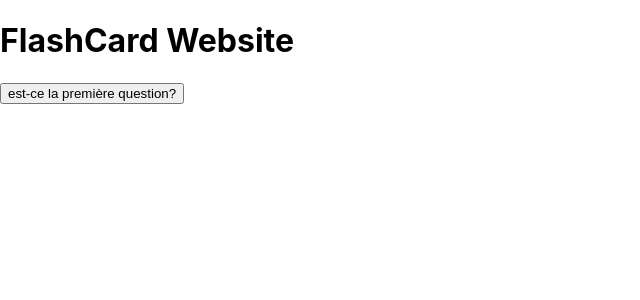
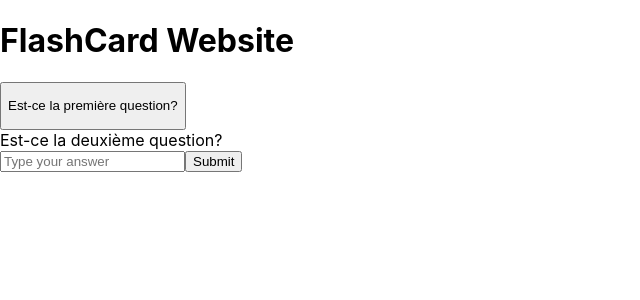
Before and after one commit to KevinGauvain/create-react-app, a React (Create React App) app: page / in a window 1280 px wide. Shown: the top 300 px of the page, without its empty margins (0-640 px from the left). Built offline with nearby package versions, Linux system fonts and the light colour scheme.

Commit message:
card Une Ok card Deux En Cours

```diff
--- a/src/App.tsx
+++ b/src/App.tsx
@@ -3,13 +3,16 @@ import React from "react";
 import "./App.css";
 import panelQuestion from "./data/questionAndAnswer";
 // import Card from "../src/Simple_Card";
-import FinalCardTest from "./components/Mental_Card/index2";
+// import FinalCardTest from "./components/Mental_Card/index2";
+import SimpleCard from "./components/Mental_Card/Simple_Card";
+import InputCard from "./components/Mental_Card/Input_Form_Card";
 
 function App() {
   return (
     <div id="app" className="container default-flex">
       {/* <header className="App-header"></header> */}
-      <FinalCardTest product={panelQuestion} />
+      <SimpleCard product={panelQuestion} />
+      <InputCard product={panelQuestion} />
     </div>
   );
 }
--- a/src/components/Mental_Card/Form_Card.tsx
+++ /dev/null
@@ -1 +0,0 @@
-import React from "react";
--- /dev/null
+++ b/src/components/Mental_Card/Input_Form_Card.tsx
@@ -0,0 +1,78 @@
+import React from "react";
+
+const InputCard = (props: any) => {
+  const [showingOneFaceOfCard, setShowingOneFaceOfCard] = React.useState(
+    props.product.questionTwo.question
+  );
+  const [text, setText] = React.useState("");
+
+  function handleInputText(data: any) {
+    if (data.target.value === props.product.questionTwo.answer) {
+      return <p>{props.product.questionTwo.answer}</p>;
+    } else {
+      const textWrong = "Wrong !";
+      return <p>{textWrong}</p>;
+    }
+  }
+
+  const firstFaceOfCard = () => {
+    return (
+      <div>
+        <label htmlFor="firstNameString">
+          {props.product.questionTwo.question}
+        </label>
+        <form>
+          <input
+            type="text"
+            className="form-control"
+            placeholder="Type your answer"
+          />
+          <button
+            className="btn btn-primary"
+            onSubmit={(event) => handleInputText(event)}
+          >
+            Submit
+          </button>
+        </form>
+      </div>
+    );
+  };
+
+  // const secondFaceOfCard = () => {
+  //   return (
+  //     <div>
+  //       {handleInputText}
+  //     </div>
+  //   );
+  // };
+  const final = firstFaceOfCard();
+  return <div>{final}</div>;
+};
+// const [faceRightOrWrong, setfaceRightOrWrong] = React.useState(true);
+
+// const secondFaceOfCard = () => {
+//   return (
+//     //   if (data.target.value === props.product.questionTwo.answer) {
+//     //     return <p>{setText(`Great ! Answer is : ${props.product.questionTwo.answer}`)}</p>;
+//     //   } else {
+//     //     return setText(`Wrong ! Answer is : ${props.product.questionTwo.answer}`);
+//     //   }
+//     // }
+//     <div>
+//       <label htmlFor="firstNameString">{showingOneFaceOfCard}</label>
+//     </div>
+//   );
+// };
+
+// const [faceTurn, setFaceTurn] = React.useState(true);
+
+// return (
+//   <div>
+//     <button onClick={() => setFaceTurn(!faceTurn)}>
+//       {faceTurn ? <p>{firstFaceOfCard()}</p> : <p>{secondFaceOfCard()}</p>}
+//     </button>
+//   </div>
+// );
+// };
+
+export default InputCard;
--- a/src/components/Mental_Card/Simple_Card.tsx
+++ b/src/components/Mental_Card/Simple_Card.tsx
@@ -1,19 +1,51 @@
 import React from "react";
 
-const Card = (props: any) => {
-  const [showingOneFaceOfCard, setShowingOneFaceOfCard] = React.useState(
-    props.question
-  );
+const SimpleCard = (props: any) => {
+  const [showingOneFaceOfCard, setShowingOneFaceOfCard] = React.useState(true);
+
   return (
     <div>
       <h1>FlashCard Website</h1>
       {/* <p>{showingOneFaceOfCard}</p> */}
-      <button onClick={() => setShowingOneFaceOfCard(showingOneFaceOfCard)}>
-        {showingOneFaceOfCard}
+      <button onClick={() => setShowingOneFaceOfCard(!showingOneFaceOfCard)}>
+        {showingOneFaceOfCard ? (
+          <p>{props.product.questionOne.question}</p>
+        ) : (
+          <p>{props.product.questionOne.answer}</p>
+        )}
+        {/* <p>{props.question}</p> */}
       </button>
-      {/* <p>{props.question}</p> */}
     </div>
   );
 };
 
-export default Card;
+export default SimpleCard;
+
+// --------------------------------------Brouillon----------------------------------
+// ------------Pour random----------------------------------------------------------
+
+// function randomQuestion (value: any) {
+//   const result = Math.floor(Math.random() * value.length)
+//   return console.log(result);
+// };
+
+// const SimpleCard = (props: any) => {
+//   const [showingOneFaceOfCard, setShowingOneFaceOfCard] = React.useState(true);
+
+//   return (
+//     <div>
+//       <h1>FlashCard Website</h1>
+//       {/* <p>{showingOneFaceOfCard}</p> */}
+//       <button onClick={() => setShowingOneFaceOfCard(!showingOneFaceOfCard)}>
+//         {showingOneFaceOfCard ? (
+//           <p>{randomQuestion(props)}</p>
+//         ) : (
+//           <p>{props.product.questionOne.answer}</p>
+//         )}
+//         {/* <p>{props.question}</p> */}
+//       </button>
+//     </div>
+//   );
+// };
+
+// export default SimpleCard;
--- a/src/components/Mental_Card/index2.tsx
+++ b/src/components/Mental_Card/index2.tsx
@@ -1,15 +1,15 @@
 import React from "react";
-import Card from "./Simple_Card";
+// import Card from "./Simple_Card";
 
-const FinalCardTest = (props: any) => {
-  return (
-    <div>
-      <Card
-        question={props.product.questionOne.question}
-        answer={props.product.questionOne.answer}
-      ></Card>
-    </div>
-  );
-};
+// const FinalCardTest = (props: any) => {
+//   return (
+//     <div>
+//       <Card
+//         question={props.product.questionOne.question}
+//         answer={props.product.questionOne.answer}
+//       ></Card>
+//     </div>
+//   );
+// };
 
-export default FinalCardTest;
+// export default FinalCardTest;
--- a/src/data/questionAndAnswer.js
+++ b/src/data/questionAndAnswer.js
@@ -1,16 +1,15 @@
 const panelQuestion = {
-  name: "blabla",
   questionOne: {
-    question: "est-ce la première question?",
-    answer: "oui c'est la première question",
+    question: "Est-ce la première question?",
+    answer: "Oui c'est la première question",
   },
   questionTwo: {
-    question: "est-ce la deuxième question?",
-    answer: "oui c'est la deuxième question",
+    question: "Est-ce la deuxième question?",
+    answer: "oui",
   },
   questionThree: {
-    question: "est-ce la troisième question?",
-    answer: "oui c'est la troisième question",
+    question: "Est-ce la troisième question?",
+    answer: "Oui c'est la troisième question",
   },
 };
 
```
Also changed, not shown: src/components/Mental_Card/Multiple_CheckBox_Card.tsx (renamed from src/components/Mental_Card/CheckBox_Card.tsx).
